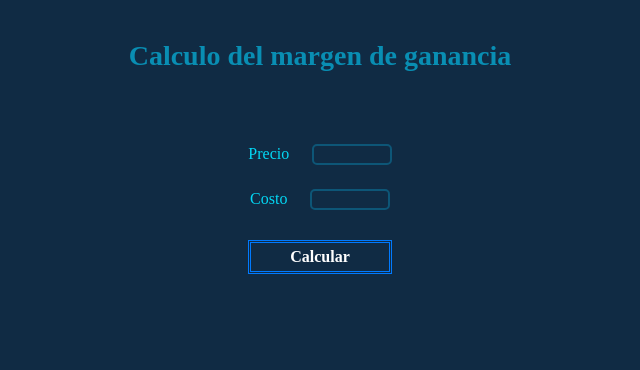
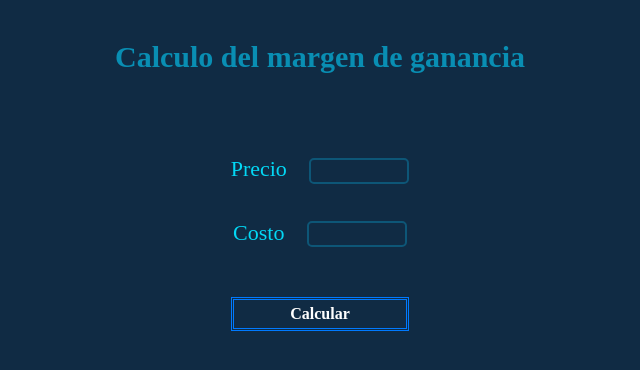
Before and after one commit to drestharx/finance-calculator, a plain HTML site: page earning-percent/earning.html in a window 1280 px wide. Shown: the whole page, without its empty margins (320-960 px from the left). Drawn offline with Linux system fonts and the light colour scheme; a web font is replaced by a local one.

Commit message:
Modificaciones a fuentes por accesibilidad

```diff
--- a/styles/earning.css
+++ b/styles/earning.css
@@ -28,7 +28,7 @@ header {
 header h1 {
     text-align: center;
     font-family: 'Sansita';
-    font-size: 2.8rem;
+    font-size: 3rem;
     font-weight: 700;
     color: var(--blue-title);
 }
@@ -50,14 +50,15 @@ main .inputs-container {
 }
 
 .price-container, .cost-container {
-    margin-top: 24px;
+    margin-top: 36px;
 }
 
 .price-container input, .cost-container input {
-    width: 80px;
+    width: 100px;
+    height: 26px;
     margin-left: 20px;
     background: transparent;
-    font-size: 1.5rem;
+    font-size: 1.8rem;
     font-family: 'Sansita';
     font-weight: 400;
     border: 2px solid var(--blue-border);
@@ -67,7 +68,7 @@ main .inputs-container {
 }
 
 .tags {
-    font-size: 1.6rem;
+    font-size: 2.2rem;
     font-family: 'Sansita';
     font-weight: 400;
     color: var(--light-blue);
@@ -76,7 +77,7 @@ main .inputs-container {
 .inputs-container .btn {
     width: 100%;
     height: auto;
-    margin-top: 30px;
+    margin-top: 50px;
     padding: 5px 0px;
     font-size: 1.6rem;
     font-family: 'Sansita';
```
